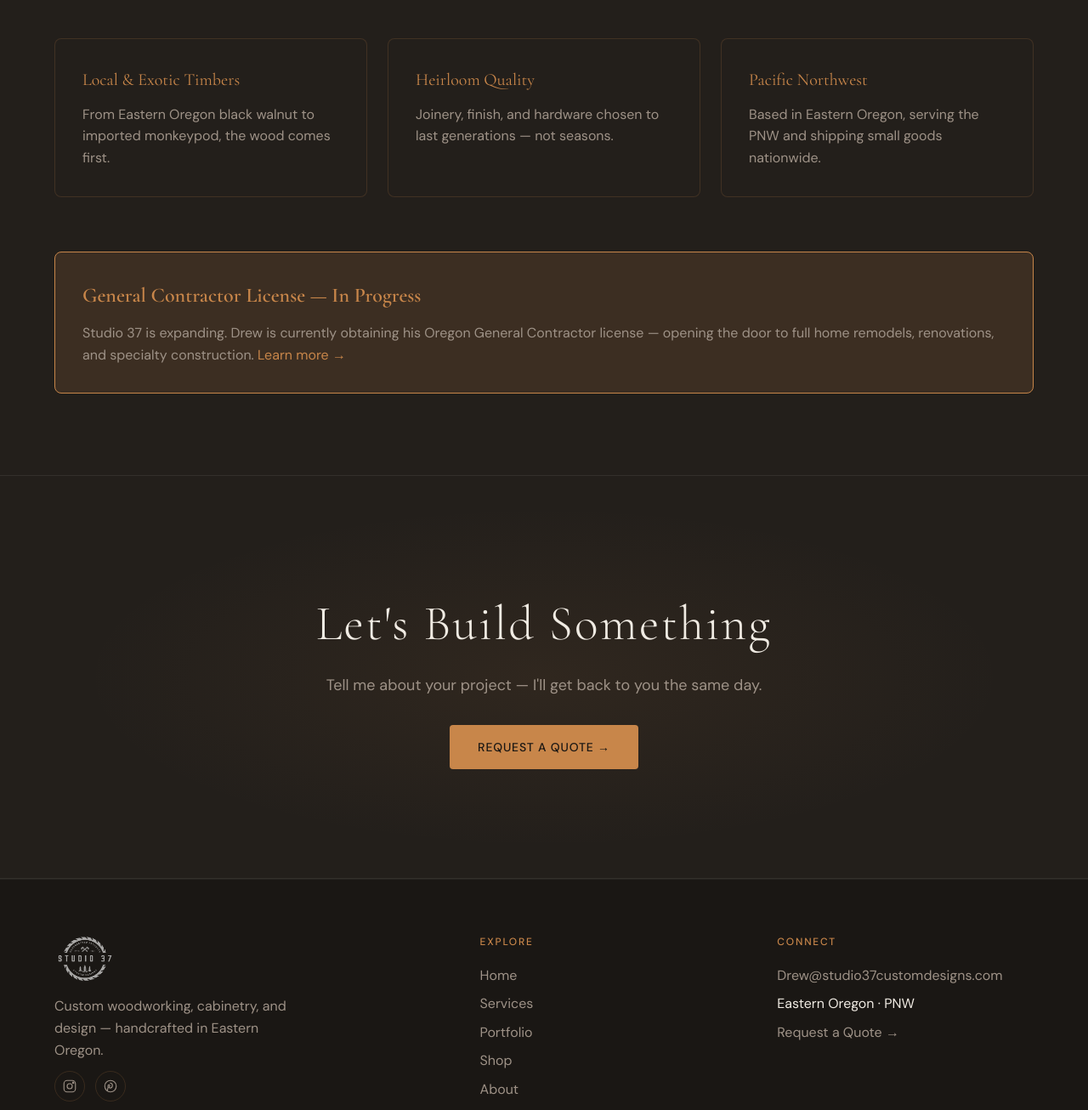
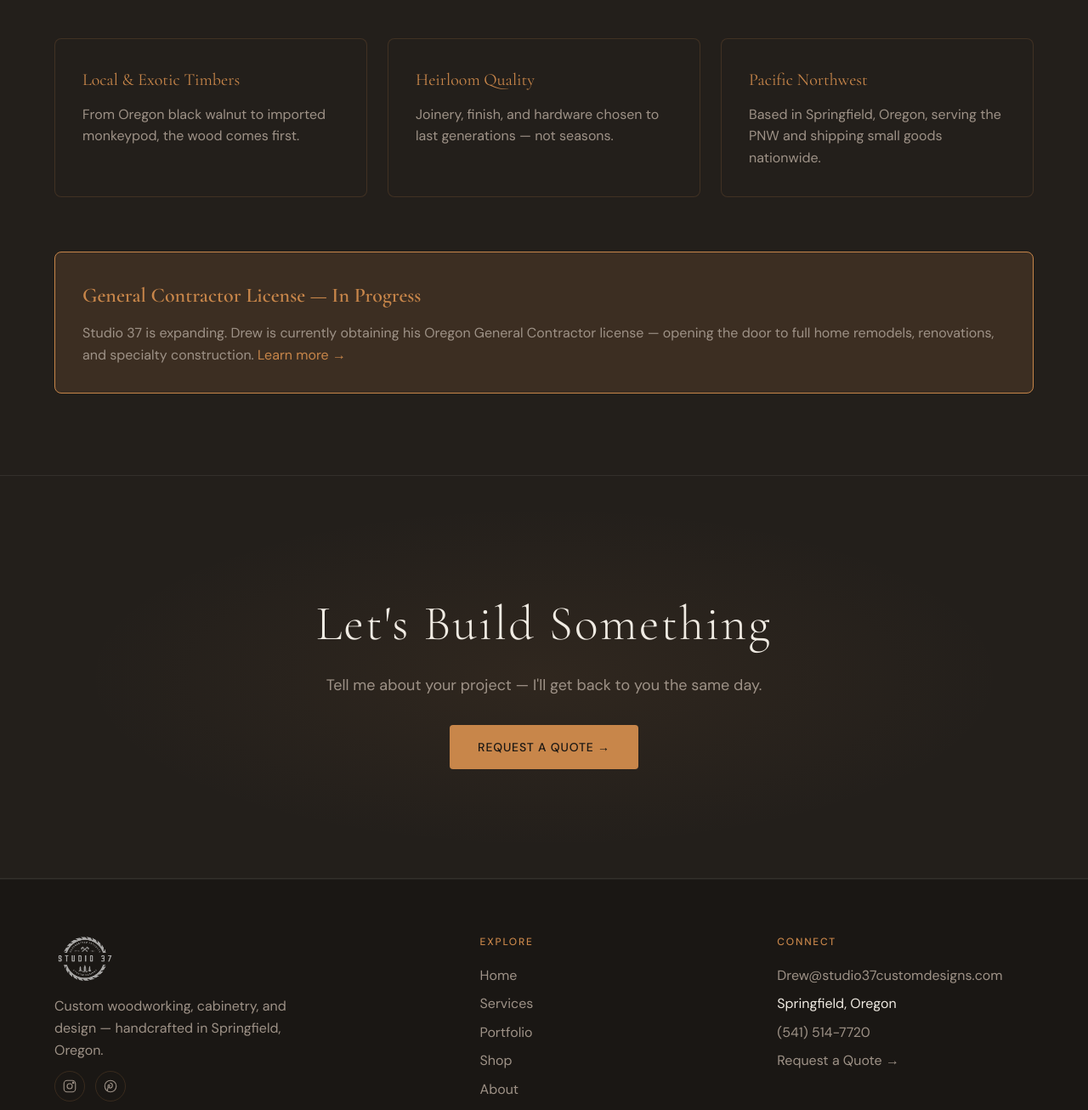
Before and after one commit to brandtz/studio37, a website: page src/about.html in a window 1280 px wide. Shown: the part 1405-2711 px from the top of the page at 85% size. Drawn offline with nearby package versions, Linux system fonts and the light colour scheme.

Commit message:
content: Springfield Oregon, add phone 541-514-7720 to footer and contact

```diff
--- a/src/about.html
+++ b/src/about.html
@@ -6,10 +6,10 @@
     <link rel="manifest" href="/manifest.json" />
   <meta name="theme-color" content="#1a1714" />
 <title>About &mdash; Studio 37 Custom Designs</title>
-  <meta name="description" content="Drew Trano's story — a craftsman raised in his father's shop, working in local and exotic timbers from Eastern Oregon." />
+  <meta name="description" content="Drew Trano's story — a craftsman raised in his father's shop, working in local and exotic timbers from Springfield, Oregon." />
   <link rel="canonical" href="https://studio37customdesigns.com/about" />
   <meta property="og:title" content="About — Studio 37 Custom Designs" />
-  <meta property="og:description" content="Drew Trano — a craftsman raised in his father's shop, working in local and exotic timbers from Eastern Oregon." />
+  <meta property="og:description" content="Drew Trano — a craftsman raised in his father's shop, working in local and exotic timbers from Springfield, Oregon." />
   <meta property="og:image" content="/assets/images/og-image.jpg" />
   <meta property="og:type" content="website" />
   <meta property="og:url" content="https://studio37customdesigns.com/about" />
@@ -63,7 +63,7 @@
       <div class="craft-grid">
         <article class="craft-card">
           <h3>Local &amp; Exotic Timbers</h3>
-          <p>From Eastern Oregon black walnut to imported monkeypod, the wood comes first.</p>
+          <p>From Oregon black walnut to imported monkeypod, the wood comes first.</p>
         </article>
         <article class="craft-card">
           <h3>Heirloom Quality</h3>
@@ -71,7 +71,7 @@
         </article>
         <article class="craft-card">
           <h3>Pacific Northwest</h3>
-          <p>Based in Eastern Oregon, serving the PNW and shipping small goods nationwide.</p>
+          <p>Based in Springfield, Oregon, serving the PNW and shipping small goods nationwide.</p>
         </article>
       </div>
 
--- a/src/assets/js/site.js
+++ b/src/assets/js/site.js
@@ -52,7 +52,7 @@
     <div class="footer-inner">
       <div class="footer-brand">
         <img src="/assets/images/logo-mark.png" alt="Studio 37 Custom Designs" />
-        <p>Custom woodworking, cabinetry, and design — handcrafted in Eastern Oregon.</p>
+        <p>Custom woodworking, cabinetry, and design — handcrafted in Springfield, Oregon.</p>
         <div class="footer-social">
           <a href="https://www.instagram.com/studio37_customwoodworking" target="_blank" rel="noopener" aria-label="Instagram">
             <svg width="18" height="18" viewBox="0 0 24 24" fill="none" stroke="currentColor" stroke-width="1.5">
@@ -83,7 +83,8 @@
         <h4>Connect</h4>
         <ul>
           <li><a href="mailto:Drew@studio37customdesigns.com">Drew@studio37customdesigns.com</a></li>
-          <li>Eastern Oregon · PNW</li>
+          <li>Springfield, Oregon</li>
+          <li><a href="tel:+15415147720">(541) 514-7720</a></li>
           <li><a href="/contact" class="footer-cta">Request a Quote &rarr;</a></li>
         </ul>
       </div>
```
Also changed, not shown: src/contact.html (+1 -0 lines), src/index.html (+4 -4 lines), src/portfolio.html (+2 -2 lines), src/services.html (+1 -1 lines), src/manifest.json.
